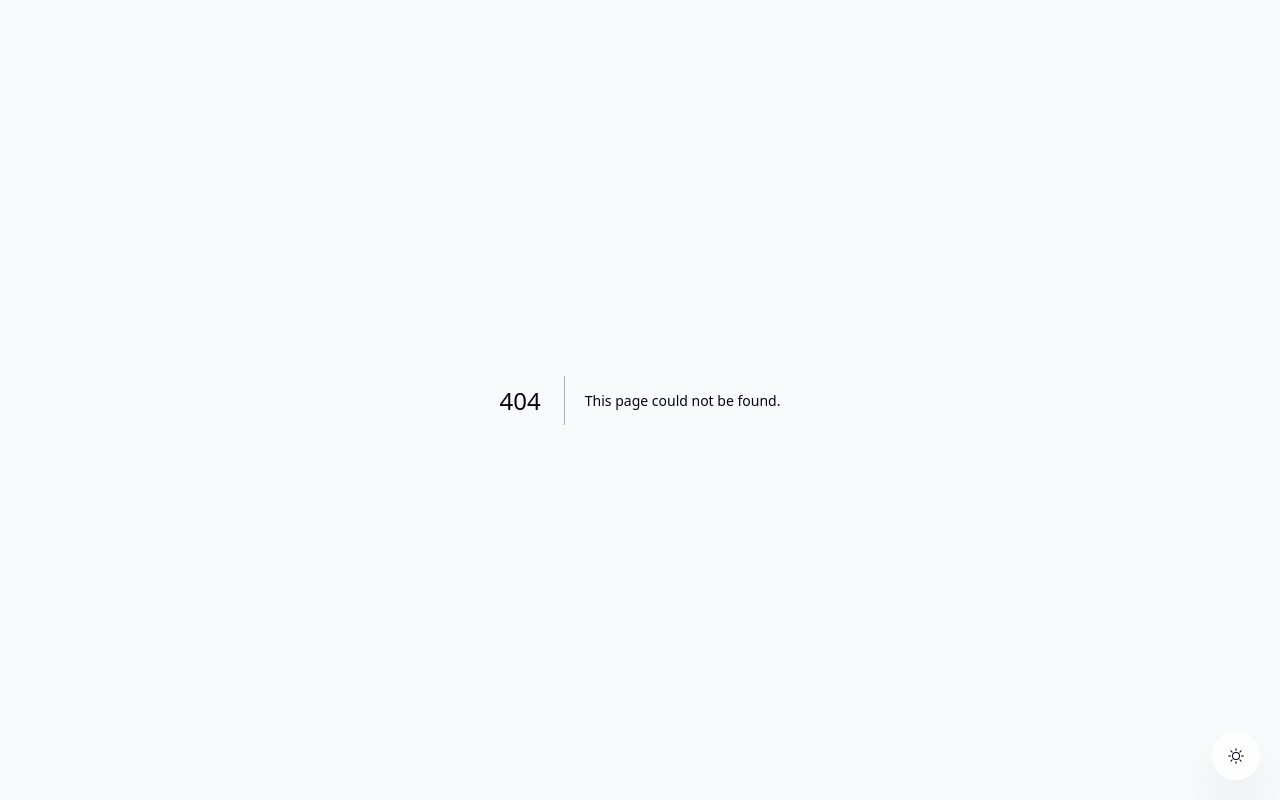
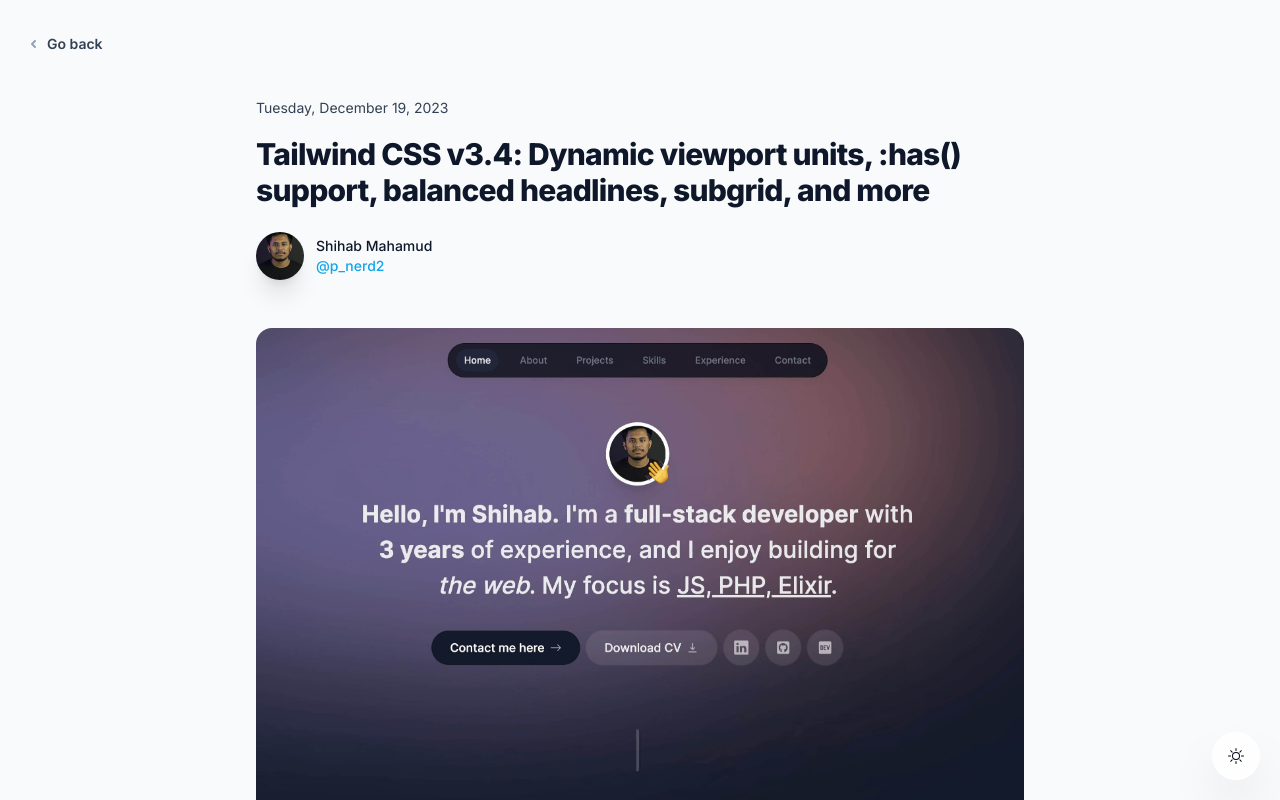
Before and after one commit to p-nerd/developershihab.com, a Next.js app: page /blogs/1 in a window 1280 px wide. Before the commit this address had no page. Shown: the top 800 px of the page. Built offline with nearby package versions, Linux system fonts and the light colour scheme.

Commit message:
blog page

```diff
--- /dev/null
+++ b/src/app/(blogs)/blogs/[blog]/page.tsx
@@ -0,0 +1,133 @@
+import portrait from "@/assets/home/portrait.jpg";
+import Image, { StaticImageData } from "next/image";
+import Link from "next/link";
+
+import x from "@/assets/projects/developershihab.jpg";
+
+const GoBack = () => {
+    return (
+        <div className="max-w-8xl mx-auto">
+            <div className="flex px-4 pb-10 pt-8 lg:px-8">
+                <Link
+                    className="group flex text-sm font-semibold leading-6 text-slate-700 hover:text-slate-900 dark:text-slate-200 dark:hover:text-white"
+                    href="/blogs"
+                >
+                    <svg
+                        viewBox="0 -9 3 24"
+                        className="mr-3 h-6 w-auto overflow-visible text-slate-400 group-hover:text-slate-600 dark:group-hover:text-slate-300"
+                    >
+                        <path
+                            d="M3 0L0 3L3 6"
+                            fill="none"
+                            stroke="currentColor"
+                            strokeWidth={2}
+                            strokeLinecap="round"
+                            strokeLinejoin="round"
+                        />
+                    </svg>
+                    Go back
+                </Link>
+            </div>
+        </div>
+    );
+};
+
+const Writer = () => {
+    return (
+        <div className="mt-6">
+            <ul className="-mx-5 -mt-6 flex flex-wrap text-sm leading-6">
+                <li className="mt-6 flex items-center whitespace-nowrap px-5 font-medium">
+                    <Image
+                        src={portrait}
+                        alt="Shihab Mahamud"
+                        width="120"
+                        height="120"
+                        quality="95"
+                        priority={true}
+                        className="mr-3 h-12 w-12 rounded-full object-cover shadow-xl"
+                    />
+                    <div className="text-sm leading-4">
+                        <div className="text-slate-900 dark:text-slate-200">Shihab Mahamud</div>
+                        <div className="mt-1">
+                            <a
+                                href="https://twitter.com/@p_nerd2"
+                                className="text-sky-500 hover:text-sky-600 dark:text-sky-400"
+                                target="_blank"
+                            >
+                                @p_nerd2
+                            </a>
+                        </div>
+                    </div>
+                </li>
+            </ul>
+        </div>
+    );
+};
+
+const format_date = (inputDate: string) => {
+    const dateObject = new Date(inputDate);
+    const weekdays = ["Sunday", "Monday", "Tuesday", "Wednesday", "Thursday", "Friday", "Saturday"];
+    const weekday = weekdays[dateObject.getDay()];
+    const monthName = dateObject.toLocaleString("en-US", { month: "long" });
+    const day = dateObject.getDate();
+    const year = dateObject.getFullYear();
+    return `${weekday}, ${monthName} ${day}, ${year}`;
+};
+
+export type TBlog = {
+    title: string;
+    date: string;
+    image: StaticImageData;
+    content: string;
+};
+
+const Blog = (p: { blog: TBlog }) => {
+    return (
+        <div className="mb-10 overflow-hidden">
+            <GoBack />
+            <div className="px-4 sm:px-6 md:px-8">
+                <div className="mx-auto max-w-3xl">
+                    <main>
+                        <article className="relative pt-10">
+                            <h1 className="text-2xl font-extrabold tracking-tight text-slate-900 dark:text-slate-200 md:text-3xl ">
+                                {p.blog.title}
+                            </h1>
+                            <div className="text-sm leading-6">
+                                <dl>
+                                    <dt className="sr-only">Date</dt>
+                                    <dd className="absolute inset-x-0 top-0 text-slate-700 dark:text-slate-400">
+                                        <time dateTime={p.blog.date}>
+                                            {format_date(p.blog.date)}
+                                        </time>
+                                    </dd>
+                                </dl>
+                            </div>
+                            <Writer />
+                            <div className="not-prose relative mt-12 overflow-hidden rounded-2xl first:mt-0 last:mb-0 [a:not(:first-child)>&]:mt-12 [a:not(:last-child)>&]:mb-12 [figure>&]:my-0">
+                                <Image src={p.blog.image} alt={p.blog.title} />
+                            </div>
+                            <div className="prose prose-slate dark:prose-dark mt-5">
+                                {p.blog.content}
+                            </div>
+                        </article>
+                    </main>
+                </div>
+            </div>
+        </div>
+    );
+};
+
+const Page = () => {
+    return (
+        <Blog
+            blog={{
+                title: "Tailwind CSS v3.4: Dynamic viewport units, :has() support, balanced headlines, subgrid, and more",
+                date: "2023-12-19T17:45:00.000Z",
+                image: x,
+                content: "<b>Hello<b/>",
+            }}
+        />
+    );
+};
+
+export default Page;
--- a/src/app/Footer.tsx
+++ b/src/app/Footer.tsx
@@ -3,7 +3,7 @@
 const Footer = () => {
     const year = new Date().getFullYear();
     return (
-        <footer className="mb-10 px-4 text-center text-gray-500">
+        <footer className="mb-10 mt-10 px-4 text-center text-gray-500">
             <small className="mb-2 block text-xs">
                 &copy; {year} {person.name}. All rights reserved.
             </small>
```
